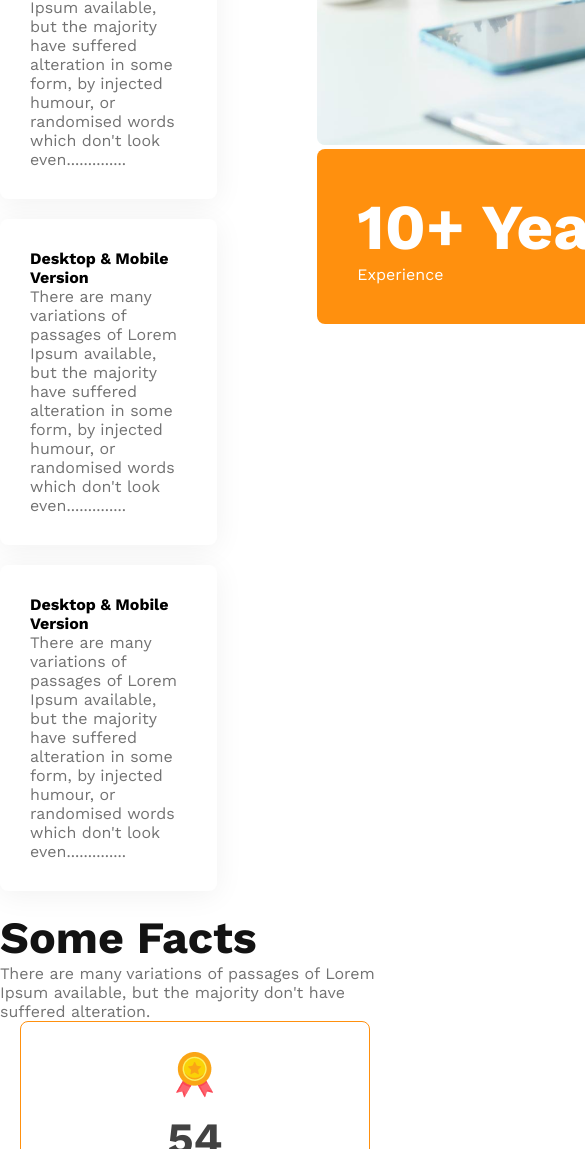
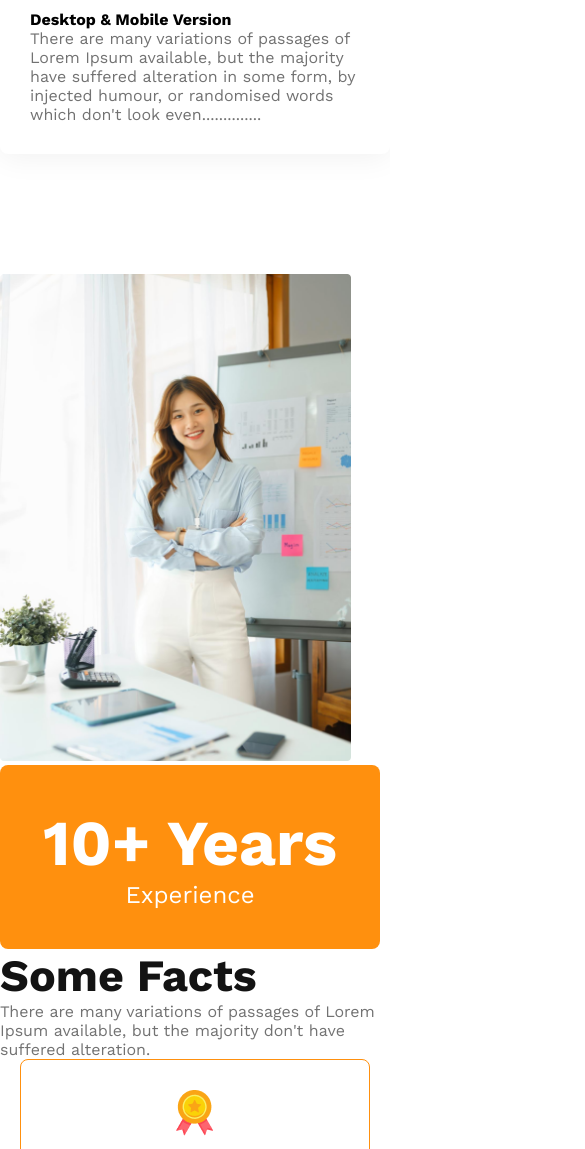
Before and after one commit to MHShohag911/g3-architects-website, a plain HTML site: page index.html in a window 390 px wide. Shown: the part 3441-4590 px from the top of the page, 585 px wide, since content can reach past the window. Drawn offline with nearby package versions, Linux system fonts and the light colour scheme; a web font is replaced by a local one.

Commit message:
make the features section responsive

```diff
--- a/styles/architect.css
+++ b/styles/architect.css
@@ -141,16 +141,30 @@ main {
     box-shadow: 0px 4px 30px 0px rgba(0, 0, 0, 0.06);
 }
 
+.feature-img img {
+    height: 90%;
+    margin-left: 50px;
+}
+
 .ten-years-badge {
     border-radius: 8px;
     background: #FF900E;
     color: #fff;
     width: 342px;
     padding: 40px;
+    text-align: center;
+    position: relative;
+    bottom: 100px;
+
 }
 
 .ten-years-badge h2 {
     font-size: 4rem;
+    margin: 0;
+}
+
+.ten-years-badge {
+    font-size: 1.5rem;
 }
 
 /* Facts Section */
@@ -209,9 +223,20 @@ main {
     }
 
     nav, .teams-container,
+        .features,
         .facts-card-container,
         .sponsors-img-container {
         flex-direction: column;
+    }
+
+    .feature-img img {
+        width: 90%;
+        margin-left: 0;
+    }
+
+    .ten-years-badge {
+        position: static;
+        max-width: 300px;
     }
 
     .teams-img-container {
@@ -235,7 +260,9 @@ main {
     header {
         padding: 50px;
     }
-    nav, .teams-container,
+    nav,
+    .features,
+    .teams-container,
     .sponsors-img-container
     {
         flex-direction: column;
```
